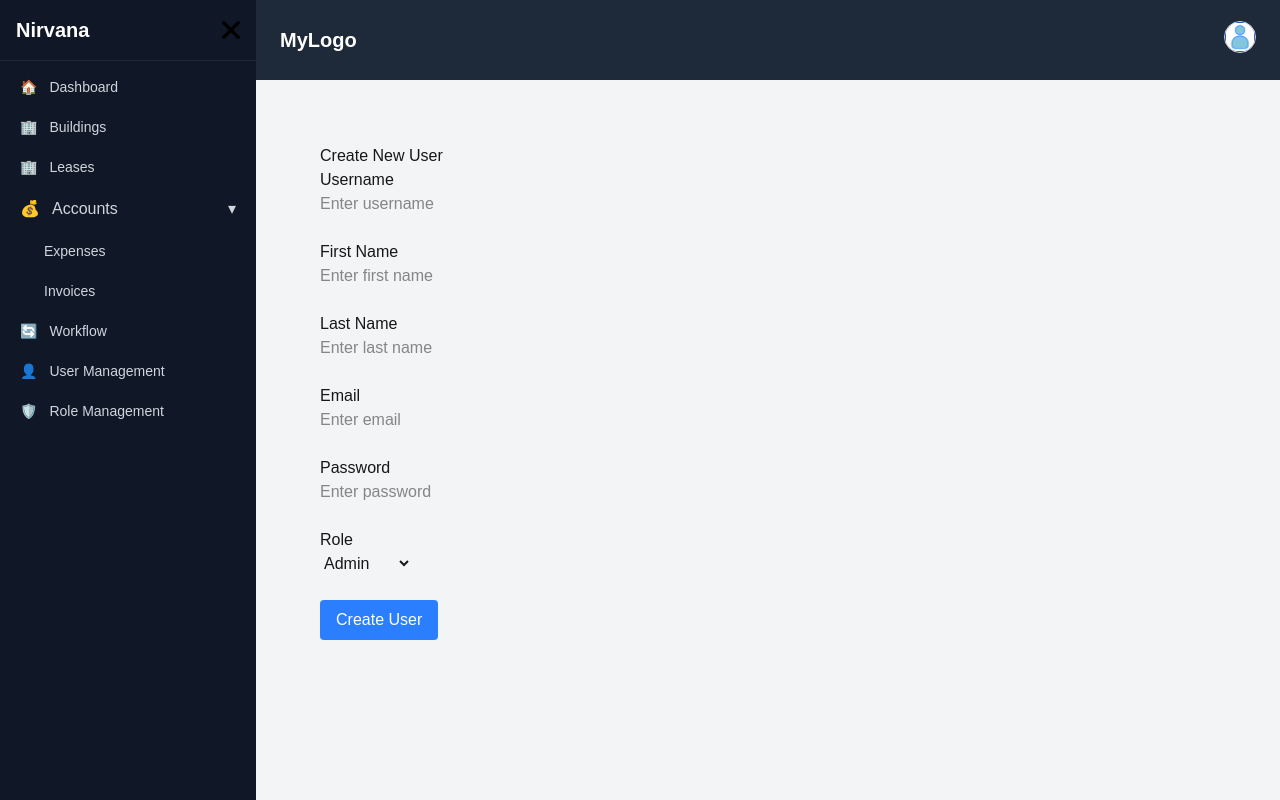
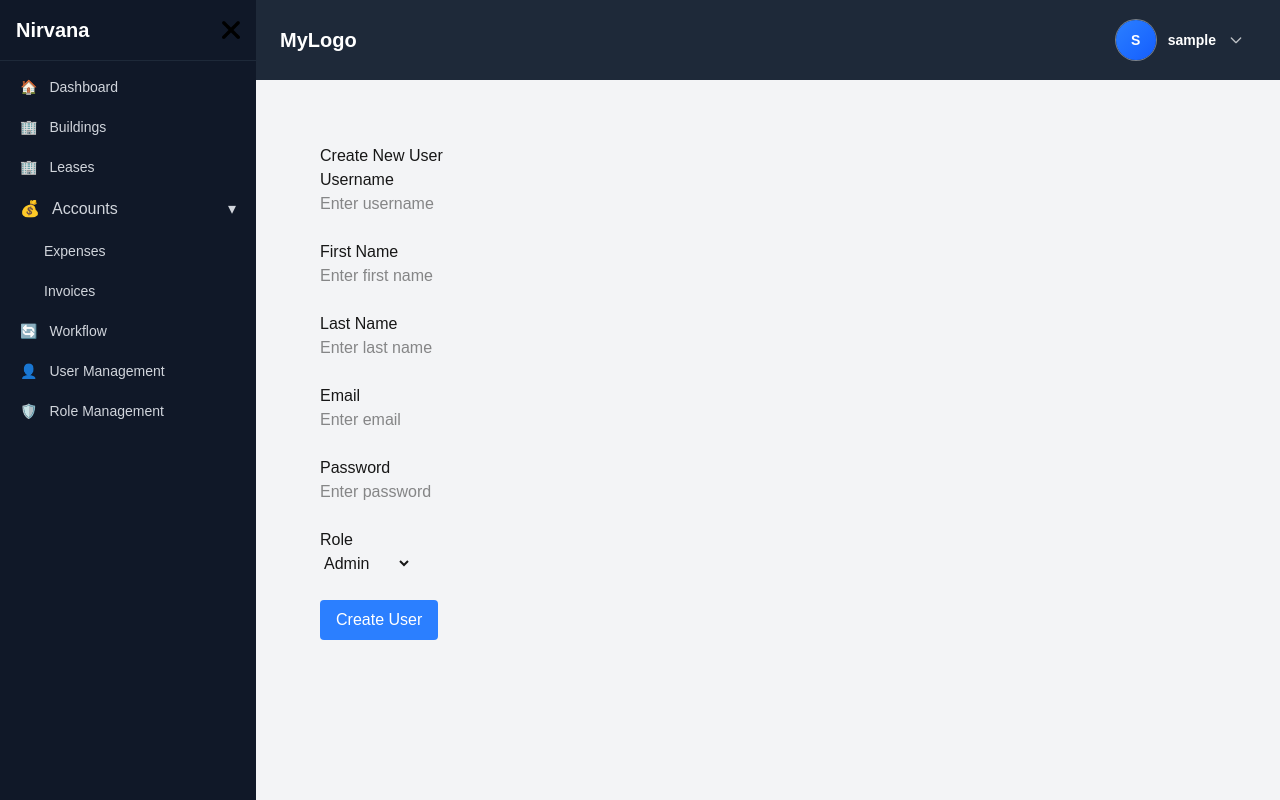
Before and after one commit to bkaniket/Nirvana, a Next.js app: page /register in a window 1280 px wide. Built offline with nearby package versions, Linux system fonts and the light colour scheme; sample sign-in values are in the browser's storage.

Commit message:
Updated navbar UI

```diff
--- a/components/Navbar.tsx
+++ b/components/Navbar.tsx
@@ -1,7 +1,7 @@
 "use client";
 
 import { useRouter } from "next/navigation";
-import { useEffect, useState } from "react";
+import { useEffect, useRef ,useState } from "react";
 
 type User = {
   user_id: number;
@@ -38,7 +38,20 @@ export default function NavBar({onMenuClick}: NavbarProps) {
     setOpen(false);
     router.push("/login");
   };
+const dropdownRef = useRef<HTMLDivElement>(null);
 
+useEffect(() => {
+  function handleClickOutside(event: MouseEvent) {
+    if (dropdownRef.current && !dropdownRef.current.contains(event.target as Node)) {
+      setOpen(false);
+    }
+  }
+
+  document.addEventListener("mousedown", handleClickOutside);
+  return () => {
+    document.removeEventListener("mousedown", handleClickOutside);
+  };
+}, []);
   return (
     <nav className="w-full h-20 bg-gray-800 text-white flex items-center justify-between px-6">
 
@@ -59,42 +72,95 @@ export default function NavBar({onMenuClick}: NavbarProps) {
           MyLogo
         </div>
         </div>
-      {/* Profile */}
-      <div className="relative">
+
+      {/* Professional Profile Dropdown */}
+<div className="relative" ref={dropdownRef}>
   <button
     onClick={() => setOpen((prev) => !prev)}
-          className="focus:outline-none"
+    className="flex items-center gap-3 px-3 py-2 rounded-lg hover:bg-white/10 transition-all duration-200"
   >
-          <img
-            src="/person_17111697.png"
-            alt="Profile"
-            className="w-8 h-8 rounded-full border border-gray-300"
-          />
-        </button>
+    {/* Avatar */}
+    <div className="w-10 h-10 rounded-full bg-gradient-to-br from-blue-500 to-blue-600
+      ring-1 ring-white/40 flex items-center justify-center text-white font-semibold text-sm">
+      {user?.username
+        ? user.username.split(" ").map((n) => n[0]).join("").toUpperCase()
+        : "U"}
+    </div>
 
-        {/* Dropdown */}
-        {open && (
-          <div className="absolute right-0 mt-3 w-56 bg-white text-black rounded shadow-lg z-50">
-            {/* User Info */}
-            <div className="px-4 py-3 border-b">
-              <p className="font-semibold">
+    {/* Username */}
+    <div className="hidden sm:block">
+      <p className="text-sm font-semibold text-white">
         {user?.username || "User"}
-              </p>
-              <p className="text-xs text-gray-500">
-                {roles.length > 0 ? roles.join(", ") : "No roles"}
-              </p>
-              <p className="text-xs text-gray-400 mt-1">
-                {user?.email_id}
       </p>
     </div>
 
-            {/* Actions */}
+    {/* Chevron */}
+    <svg
+      className={`w-4 h-4 text-white/70 transition-transform duration-200 ${open ? "rotate-180" : ""}`}
+      fill="none"
+      stroke="currentColor"
+      viewBox="0 0 24 24"
+    >
+      <path strokeLinecap="round" strokeLinejoin="round" strokeWidth={2} d="M19 9l-7 7-7-7" />
+    </svg>
+  </button>
+
+  {open && (
+    <div className="absolute right-0 mt-3 w-64 bg-white rounded-xl shadow-xl border border-gray-200 z-50 overflow-hidden">
+
+      {/* Email + Roles (Same Box) */}
+      <div className="px-5 py-4 border-b border-gray-100">
+        <p className="text-sm font-semibold text-gray-900 truncate">
+          {user?.email_id || "email@example.com"}
+        </p>
+
+        {roles.length > 0 && (
+          <div className="flex flex-wrap gap-2 mt-2">
+            {roles.slice(0, 3).map((role) => (
+              <span
+                key={role}
+                className="px-2 py-1 text-xs font-medium bg-gray-100 text-gray-700 rounded-md"
+              >
+                {role}
+              </span>
+            ))}
+          </div>
+        )}
+      </div>
+
+      {/* Menu Items */}
+      <div className="py-2">
+
+        {/* About */}
+        <button
+          onClick={() => {
+            setOpen(false);
+            router.push("/about");
+          }}
+          className="w-full flex items-center gap-3 px-5 py-3 text-sm font-medium text-gray-700 hover:bg-gray-50 transition-colors"
+        >
+          <div className="w-8 h-8 bg-blue-100 rounded-md flex items-center justify-center">
+            <svg className="w-4 h-4 text-blue-600" fill="none" stroke="currentColor" viewBox="0 0 24 24">
+              <path strokeLinecap="round" strokeLinejoin="round" strokeWidth={2} d="M13 10V3L4 14h7v7l9-11h-7z"/>
+            </svg>
+          </div>
+          <span>About</span>
+        </button>
+
+        {/* Sign Out */}
         <button
           onClick={handleLogout}
-              className="w-full text-left px-4 py-2 hover:bg-gray-100"
+          className="w-full flex items-center gap-3 px-5 py-3 text-sm font-semibold text-red-600 hover:bg-red-50 transition-colors"
         >
-              Logout
+          <div className="w-8 h-8 bg-red-100 rounded-md flex items-center justify-center">
+            <svg className="w-4 h-4 text-red-600" viewBox="0 0 512 512" fill="currentColor">
+              <path d="M377.9 105.9L500.7 228.7c7.2 7.2 11.3 17.1 11.3 27.3s-4.1 20.1-11.3 27.3L377.9 406.1c-6.4 6.4-15 9.9-24 9.9c-18.7 0-33.9-15.2-33.9-33.9l0-62.1-128 0c-17.7 0-32-14.3-32-32l0-64c0-17.7 14.3-32 32-32l128 0 0-62.1c0-18.7 15.2-33.9 33.9-33.9c9 0 17.6 3.6 24 9.9zM160 96L96 96c-17.7 0-32 14.3-32 32l0 256c0 17.7 14.3 32 32 32l64 0c17.7 0 32 14.3 32 32s-14.3 32-32 32l-64 0c-53 0-96-43-96-96L0 128C0 75 43 32 96 32l64 0c17.7 0 32 14.3 32 32s-14.3 32-32 32z"/>
+            </svg>
+          </div>
+          <span>Sign out</span>
         </button>
+
+      </div>
     </div>
   )}
 </div>
```
Lines whose indentation alone changed are shown as unchanged.
